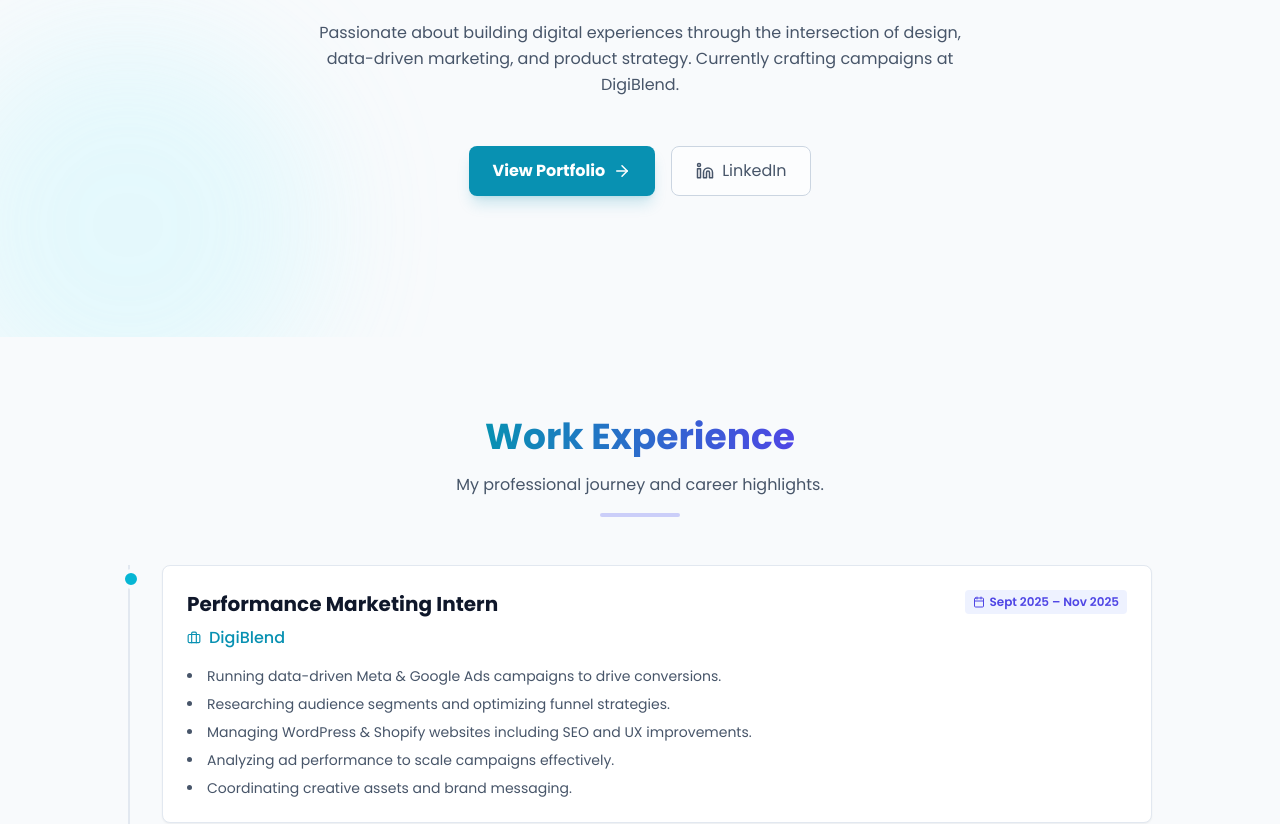
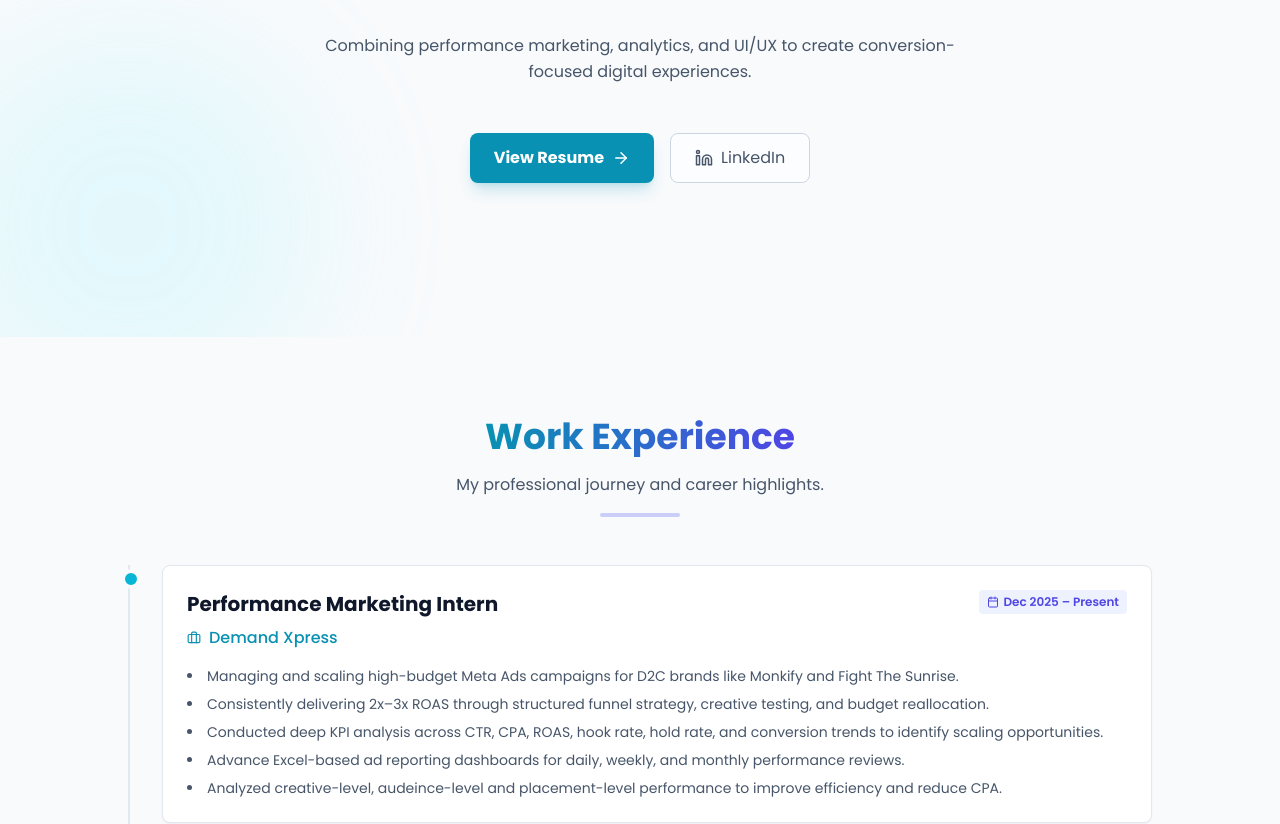
Before and after one commit to sounakghosh135/portfolio, a React (Vite) app: page / in a window 1280 px wide. Shown: the part 463-1287 px from the top of the page. Built offline with nearby package versions, Linux system fonts and the light colour scheme.

Commit message:
Update work and resume

```diff
--- a/components/Hero.jsx
+++ b/components/Hero.jsx
@@ -23,21 +23,20 @@ const Hero = () => {
           </h1>
 
           <p className="text-xl md:text-2xl text-slate-600 font-light">
-            Performance Marketing Intern | UI/UX Designer <br/>
-            <span className="text-slate-500 text-lg">Product & Growth Enthusiast</span>
+            Performance Marketing | Growth & Marketing Analytics <br/>
+            <span className="text-slate-500 text-lg">Product & Business Strategy</span>
           </p>
 
           <p className="text-slate-600 max-w-2xl mx-auto leading-relaxed">
-            Passionate about building digital experiences through the intersection of
-            design, data-driven marketing, and product strategy. Currently crafting campaigns at DigiBlend.
+            Combining performance marketing, analytics, and UI/UX to create conversion-focused digital experiences.
           </p>
 
           <div className="flex flex-wrap justify-center gap-4 pt-4">
             <a
-              href="#projects"
+              href="https://drive.google.com/drive/folders/1S27CPOPmdDZP3GCT-0Gns2mmaM4vBAQm?usp=sharing"
               className="px-6 py-3 bg-cyan-600 hover:bg-cyan-700 text-white font-bold rounded-lg transition-all flex items-center gap-2 shadow-lg shadow-cyan-600/20"
             >
-              View Portfolio <ArrowRight size={18} />
+              View Resume <ArrowRight size={18} />
             </a>
             <a
               href={CONTACT_INFO.linkedin}
--- a/constants.js
+++ b/constants.js
@@ -10,23 +10,40 @@ export const NAV_ITEMS = [
 export const SKILL_CATEGORIES = [
   {
     category: "Performance Marketing",
-    skills: ["Meta Ads", "Google Ads", "Funnel Strategy", "Pixel Setup", "SEO", "A/B Testing", "Campaign Optimization", "Analytics", "Audience Research"]
+    skills: ["Meta Ads", "Google Ads", "Funnel Strategy", "Pixel Setup", "Analytics", "A/B Testing", "SEO", "Audience Segmentation"]
   },
   {
-    category: "UI/UX & Product",
-    skills: ["UX Research", "Personas", "Journey Mapping", "Wireframing", "Prototyping", "Usability Testing", "Information Architecture", "Design Systems", "Product Strategy"]
+    category: "Marketing Analytics & Reporting",
+    skills: ["KPI Analysis", "Retention Metrics", "Advanced Excel Dashboards", "Reporting"]
+  },
+  {
+    category: "Growth & Strategy",
+    skills: ["Growth Experiments", "Budget Allocation", "Creative Performance Analysis", "User Journey Analysis", "Conversion Rate Optimization (CRO)", "UI/UX"]
   },
   {
     category: "Tools & Tech",
-    skills: ["Figma", "Canva", "Notion", "WordPress", "Shopify", "HTML/CSS", "GitHub"]
+    skills: ["Advanced Excel", "Google Sheets", "Google Analytics", "Google Looker Studio", "Figma", "Notion", "WordPress", "Shopify", "HTML/CSS","Github"]
   },
-  {
+   {
     category: "Soft Skills",
-    skills: ["Problem Solving", "Leadership", "Team Management", "Empathy-driven Design", "Cross-Team Collaboration"]
+    skills: ["Business Communication", "Stakeholder Management", "Analytical Thinking", "Ownership", "Cross-functional Collaboration"]
   }
 ];
 
 export const EXPERIENCE = [
+  {
+    id: 'demand xpress',
+    role: 'Performance Marketing Intern',
+    company: 'Demand Xpress',
+    period: 'Dec 2025 – Present',
+    description: [
+      'Managing and scaling high-budget Meta Ads campaigns for D2C brands like Monkify and Fight The Sunrise.',
+      'Consistently delivering 2x–3x ROAS through structured funnel strategy, creative testing, and budget reallocation.',
+      'Conducted deep KPI analysis across CTR, CPA, ROAS, hook rate, hold rate, and conversion trends to identify scaling opportunities.',
+      'Advance Excel-based ad reporting dashboards for daily, weekly, and monthly performance reviews.',
+      'Analyzed creative-level, audeince-level and placement-level performance to improve efficiency and reduce CPA.'
+    ]
+  },
   {
     id: 'digiblend',
     role: 'Performance Marketing Intern',
```
